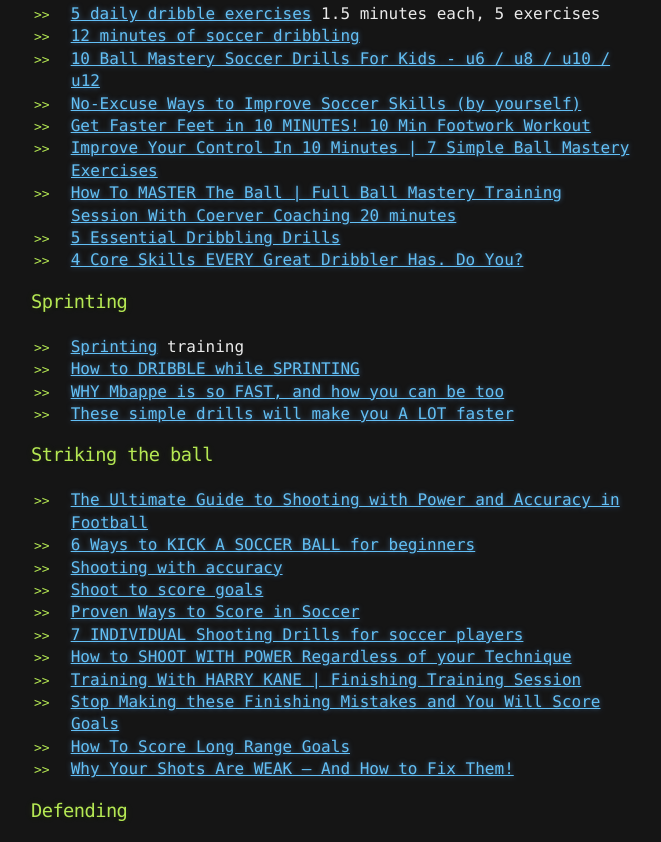
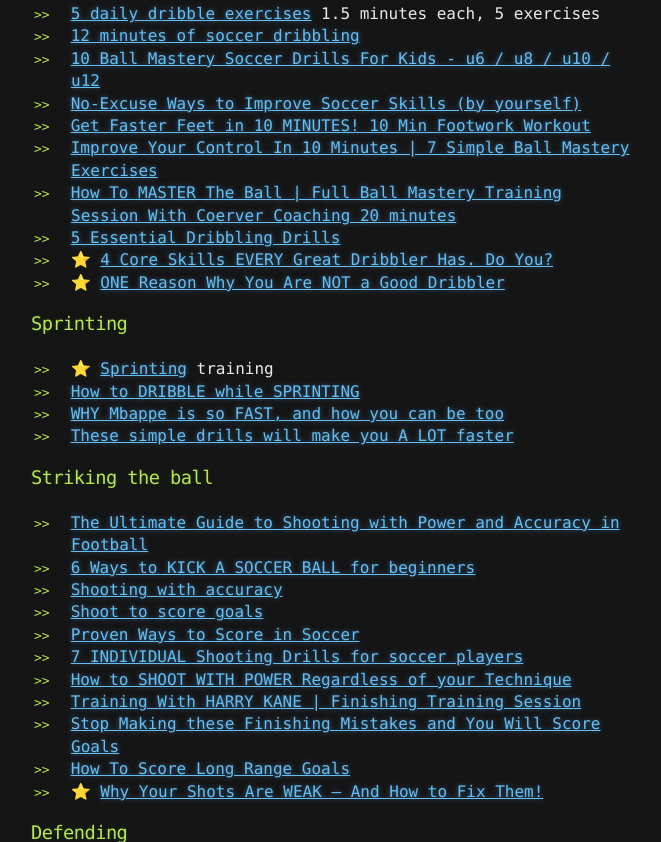
Before and after one commit to bahmutov/bahmutov.github.io, a plain HTML site: page soccer.html in a window 1280 px wide. Shown: the part 545-1387 px from the top of the page, without its empty margins (309-970 px from the left). Drawn offline with Linux system fonts and the light colour scheme.

Commit message:
more links

```diff
--- a/soccer.html
+++ b/soccer.html
@@ -29,11 +29,12 @@
         <li><a href="https://youtu.be/cnv0xrqs6z4">Improve Your Control In 10 Minutes | 7 Simple Ball Mastery Exercises</a></li>
         <li><a href="https://www.youtube.com/watch?v=zQdmPW018LQ">How To MASTER The Ball | Full Ball Mastery Training Session With Coerver Coaching 20 minutes</a></li>
         <li><a href="https://youtu.be/Sdv6Y1tqE4U">5 Essential Dribbling Drills</a></li>
-        <li><a href="https://youtu.be/83_JtXrxWmI">4 Core Skills EVERY Great Dribbler Has. Do You?</a></li>
+        <li>⭐️ <a href="https://youtu.be/83_JtXrxWmI">4 Core Skills EVERY Great Dribbler Has. Do You?</a></li>
+        <li>⭐️ <a href="https://youtu.be/tYksOSeCjYE">ONE Reason Why You Are NOT a Good Dribbler</a></li>
       </ul>
       <h3 id="sprinting">Sprinting</h3>
       <ul>
-        <li><a href="https://www.youtube.com/watch?v=08UkJhUnuyo">Sprinting</a> training</li>
+        <li>⭐️ <a href="https://www.youtube.com/watch?v=08UkJhUnuyo">Sprinting</a> training</li>
         <li><a href="https://www.youtube.com/watch?v=_tHAD1Quyao">How to DRIBBLE while SPRINTING</a></li>
         <li><a href="https://www.youtube.com/watch?v=adDby-cuFVU">WHY Mbappe is so FAST, and how you can be too</a></li>
         <li><a href="https://www.youtube.com/watch?v=acgon_C4fM8">These simple drills will make you A LOT faster</a></li>
@@ -50,7 +51,7 @@
         <li><a href="https://www.youtube.com/watch?v=5AziP99c5fQ">Training With HARRY KANE | Finishing Training Session</a></li>
         <li><a href="https://youtu.be/6SRRZqfzsCM">Stop Making these Finishing Mistakes and You Will Score Goals</a></li>
         <li><a href="https://www.youtube.com/watch?v=927KXjdNK0k">How To Score Long Range Goals</a></li>
-        <li><a href="https://youtu.be/rRNOk6jnXbg">Why Your Shots Are WEAK – And How to Fix Them!</a></li>
+        <li>⭐️ <a href="https://youtu.be/rRNOk6jnXbg">Why Your Shots Are WEAK – And How to Fix Them!</a></li>
       </ul>
       <h3 id="defending">Defending</h3>
       <ul>
@@ -72,6 +73,7 @@
         <li><a href="https://youtu.be/KY_Ay7SF3oI">Winning 50/50 Balls.</a></li>
         <li><a href="https://youtu.be/kJwlfOqpByY">HOW TO SHIELD THE BALL IN SOCCER</a></li>
         <li><a href="https://www.youtube.com/watch?v=XbHh7cV7-Kc">How to DOMINATE the game WITHOUT using skills</a></li>
+        <li><a href="https://youtu.be/VZeJc3DiXow">Back-to-Goal Play: Striker Techniques to Dominate Defenders</a></li>
       </ul>
       <h2 id="1on1">1 on 1 moves</h2>
       <ul>
@@ -80,6 +82,8 @@
         <li><a href="https://youtu.be/hfFBsGh25AQ">Christian Pulisic Reveals the Keys to His Game</a></li>
         <li><a href="https://youtu.be/oBjOtL5vplQ">Mastering 1v1's: Pro Attacking & Defending Tips from an ex Premier League baller</a></li>
         <li><a href="https://youtu.be/XOoRfwuZ25M">5 Turns Every Player Should Master</a></li>
+        <li><a href="https://youtu.be/vd30imy-PrE">1 Body Feint That Will Instantly Improve Your Dribbling</a></li>
+        <li>⭐️ <a href="https://youtu.be/O751tjCkFaU">The Short Steps That Make You IMPOSSIBLE to Defend</a></li>
       </ul>
       <h2 id="passing">Passing</h2>
       <ul>
```
